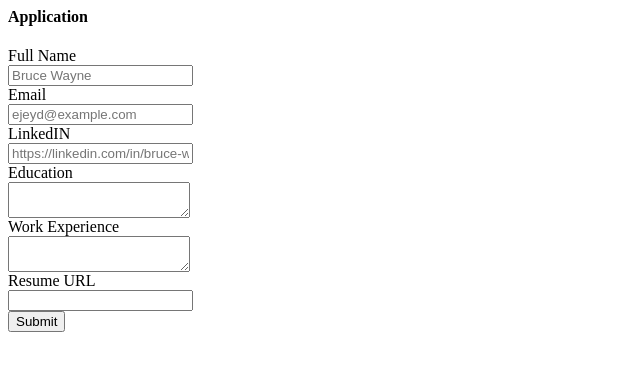
After one commit to BBlackwave/jovian-careers-website-v2, a Flask app: template templates/application_form.html in a window 1280 px wide. The commit adds this page. Shown: the top 371 px of the page, without its empty margins (0-640 px from the left). Run offline with Flask 3, Linux system fonts and the light colour scheme; the template is opened without the code that fills it, so the values that code supplies are empty.

Commit message:
Application pages

```diff
--- a/app.py
+++ b/app.py
@@ -1,4 +1,4 @@
-from flask import Flask, render_template,jsonify
+from flask import Flask, render_template,jsonify, request
 from database import load_jobs_from_db, load_job_from_db
 
 
@@ -22,5 +22,14 @@ def show_job(id):
     return "Not Found", 404
   return render_template('jobpage.html', job=job)
 
+@app.route("/job/<id>/apply", methods=['post'])
+def apply_to_job(id):
+  data = request.form
+  # store data in database
+  # display success message
+  return render_template('application_submitted.html', application=data)
+
+
+
 if __name__ == "__main__":
   app.run(host='0.0.0.0', debug=True)
--- /dev/null
+++ b/templates/application_form.html
@@ -0,0 +1,36 @@
+<h4>Application </h4>
+
+<form action="/job/{{job['id']}}/apply" method="post">
+  <div class="mb-3"">
+    <label> Full Name</label><br>
+    <input type="text" name="full_name" placeholder="Bruce Wayne">
+  </div>
+
+   <div class="mb-3"">
+    <label>Email</label><br>
+    <input type="email" name="email" placeholder="ejeyd@example.com">
+  </div>
+
+   <div class="mb-3"">
+    <label>LinkedIN</label><br>
+    <input type="url" name="linkedin" placeholder="https://linkedin.com/in/bruce-wayne">
+  </div>
+
+   <div class="mb-3"">
+    <label>Education</label><br>
+    <textarea name="education"></textarea>
+
+   <div class="mb-3"">
+  <div>
+    <label>Work Experience</label><br>
+    <textarea name="work_experience"></textarea>
+  </div>
+
+  <div class="mb-3"">
+    <label>Resume URL</label><br>
+    <input type="text" name="resume_url">
+  </div>
+
+  <input type="submit">
+
+</Form>
--- a/templates/jobpage.html
+++ b/templates/jobpage.html
@@ -26,6 +26,7 @@
 
         <h4>Salary</h4>
         <p>{{job.currency}}{{job.salary}}</p>
+        {% include 'application_form.html' %}
       </div>
 
       {% include 'footer.html' %}
```
Also changed, not shown: templates/application_submitted.html (added, +38 -0 lines).
